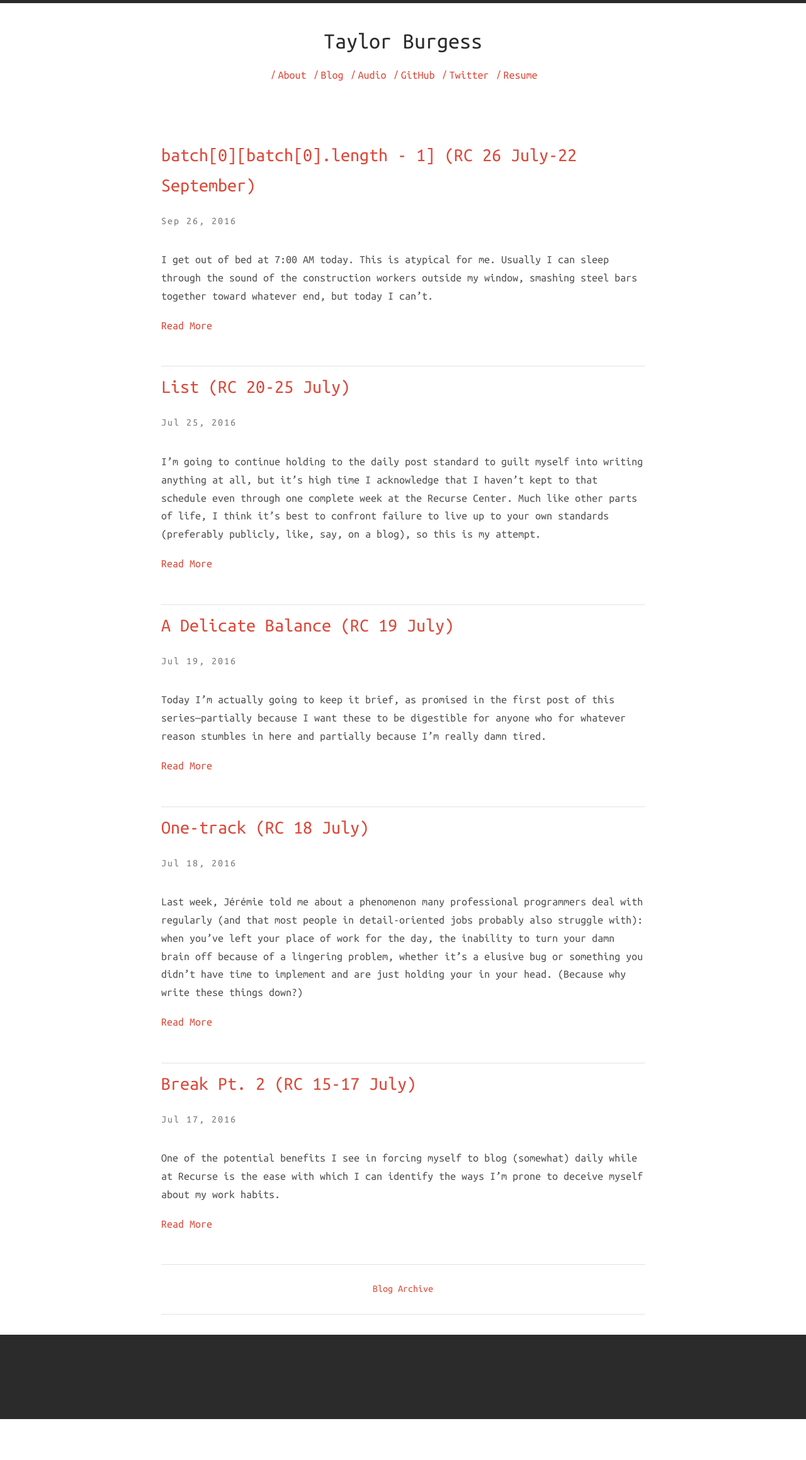
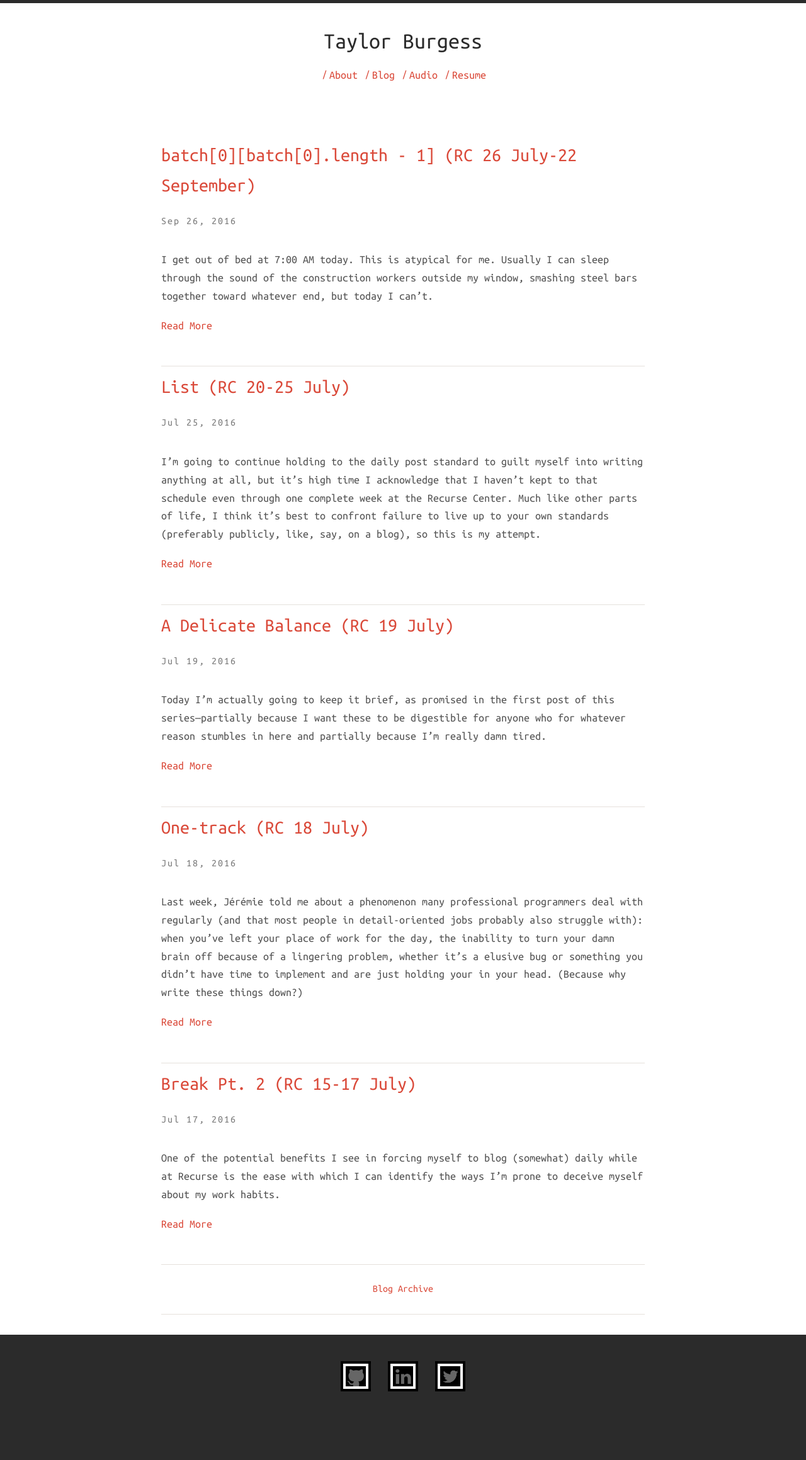
Before and after one commit to tayloraburgess/tayloraburgess.github.io, a Jekyll site: the page built from index.html, in a window 1280 px wide. Shown: the whole page at 63% size. Built offline with Jekyll 4.4.1, drawn with Linux system fonts in a browser that asks for light colours; nearby versions of some CDN libraries; before the commit the page ends 2254 px from its top, so only the background shows below that.

Commit message:
Add social links to footer, and remove from header

```diff
--- a/_includes/footer.html
+++ b/_includes/footer.html
@@ -1 +1,10 @@
+<a href="https://github.com/tayloraburgess" class="footer_link">
+	<img src="assets/github.png" class="social">
+</a>
+<a href="https://www.linkedin.com/in/tayloraburgess" class="footer_link">
+	<img src="assets/linkedin.png" class="social">
+</a>
+<a href="https://twitter.com/tayloraburgess" class="footer_link">
+	<img src="assets/twitter.png" class="social">
+</a>
 <div class="rc-scout"></div>
--- a/_includes/header-links.html
+++ b/_includes/header-links.html
@@ -9,12 +9,6 @@
 		<a href="{{ '/audio' | prepend: site.baseurl | prepend: site.url }}">Audio</a><span>/</span>
 	</li>
 	<li>
-		<a href="https://github.com/tayloraburgess">GitHub</a><span>/</span>
-	</li>
-	<li>
-		<a href="https://twitter.com/tayloraburgess">Twitter</a><span>/</span>
-	</li>
-	<li>
 		<a href="{{ site.url }}/assets/resume.pdf">Resume</a><span>/</span>
 	</li>
 </ul>
--- a/assets/css/main.scss
+++ b/assets/css/main.scss
@@ -181,6 +181,18 @@ div.rc-scout {
   padding-top: 10px;
   width: 70px;
   height: 70px;
+}
+
+img.social {
+  margin-left: 10px;
+  margin-right: 10px;
+  padding-top: 10px;
+  display: inline;
+  border-bottom: none;
+}
+
+a.footer_link {
+  border-bottom: none;
 }
 
 body {
```
Also changed, not shown: assets/css/images/harmony-blog-page.png (deleted), assets/css/images/harmony-home-page.png (deleted), assets/css/images/harmony-mobile.jpg (deleted), assets/css/images/harmony-web-2.jpg (deleted), assets/css/images/harmony-web-3.jpg (deleted), assets/css/images/harmony-web.jpg (deleted), assets/css/images/harmony.png (deleted), assets/css/images/socials-icons.png (deleted), assets/css/images/socials-icons.svg (deleted), assets/github.png (added), assets/linkedin.png (added), assets/twitter.png (added), 1 other file.
